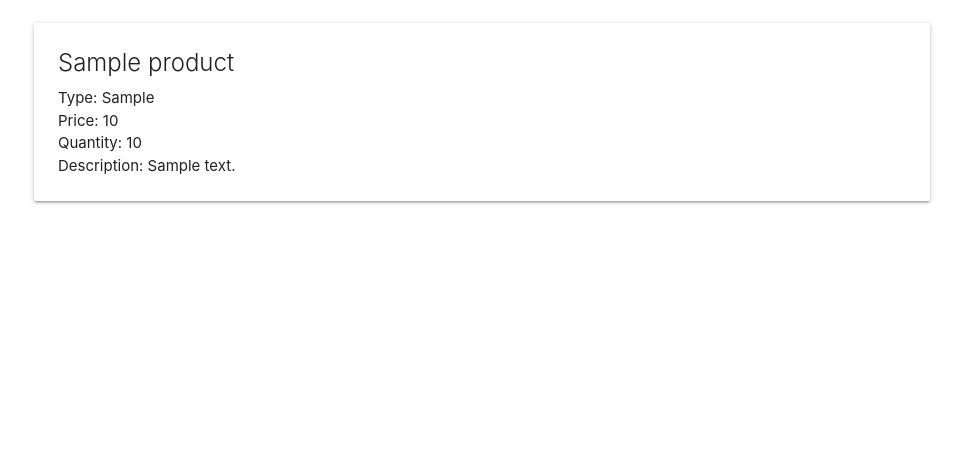
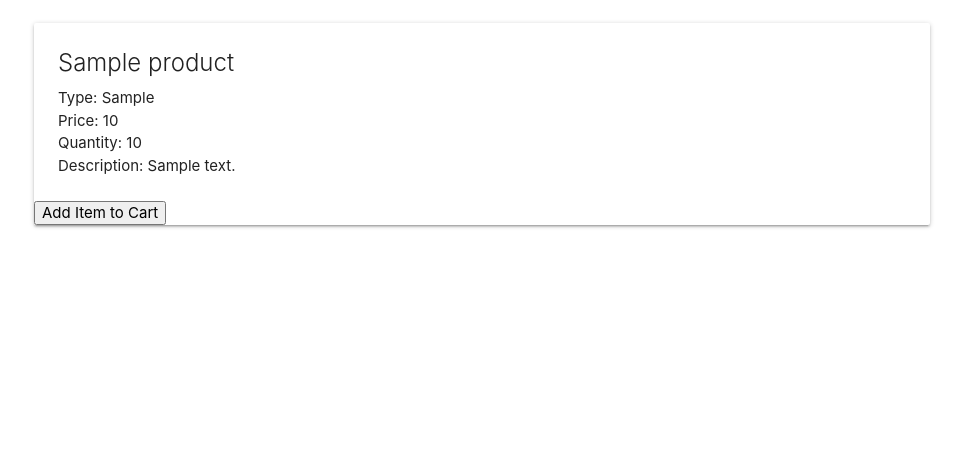
Before and after one commit to RamSritharan/Swole-Outlet-E-Commerce-Site, a Django app: page /products/ in a window 1280 px wide. Shown: the part 177-642 px from the top of the page, without its empty margins (158-1121 px from the left). Run offline with Django 4.2, Linux system fonts and the light colour scheme; tables that the repository leaves empty hold one stand-in row (values such as "Sample post").

Commit message:
add changes

```diff
--- a/swoleoutlet/main_app/templates/products/products.html
+++ b/swoleoutlet/main_app/templates/products/products.html
@@ -11,6 +11,28 @@
     <p>Quantity: {{ product.quantity_available }}</p>
     <p>Description: {{ product.product_description }}</p>
   </div>
+  <button class="view">Add Item to Cart</button>
 </div>
+<script>
+  let pEl = document.querySelector(".view");
+
+  let cart = [];
+
+  pEl.addEventListener("click", function (e) {
+    cart.push(e.target.textContent);
+    jsonCart = JSON.stringify(cart);
+    localStorage.setItem("cart", jsonCart);
+  });
+
+  pEl.addEventListener("click", function (e) {
+    let item = localStorage.getItem("cart");
+    console.log(JSON.parse(item));
+    fetch("/orders/create", {
+      method: "POST",
+      headers: "",
+      body: JSON.stringify({ items: localStorage.getItem(cart) }),
+    });
+  });
+</script>
 
 {% endfor %} {% endblock %}
--- a/swoleoutlet/main_app/urls.py
+++ b/swoleoutlet/main_app/urls.py
@@ -16,6 +16,7 @@ urlpatterns = [
   path('orders/<int:pk>/update/', views.OrderUpdate.as_view(), name='Orders_update'),
   path('orders/<int:pk>/delete/', views.OrderDelete.as_view(), name='Orders_delete'),
   path('accounts/signup/', views.signup, name='signup'),
+  # Adding in cart
 
 
 ]
--- a/swoleoutlet/main_app/views.py
+++ b/swoleoutlet/main_app/views.py
@@ -7,8 +7,6 @@ from .models import Product, Order
 from django.contrib.auth import login
 from django.contrib.auth.forms import UserCreationForm
 from django.contrib.auth.mixins import LoginRequiredMixin
-
-
 
 # Define the home view
 def home(request):
@@ -25,7 +23,6 @@ def products_index(request):
 def products_detail(request, product_id):
     product = Product.objects.get(id=product_id)
     return render(request, 'product/detail.html', { 'product': product  })
-
 
 
 def assoc_order(request, product_id, order_id):
```
Also changed, not shown: swoleoutlet/main_app/models.py (+11 -0 lines), swoleoutlet/main_app/templates/products/cart.html (+16 -0 lines), swoleoutlet/main_app/static/CSS 4/CSS/style.css (renamed from swoleoutlet/main_app/static/CSS/style.css), 2 other files.
